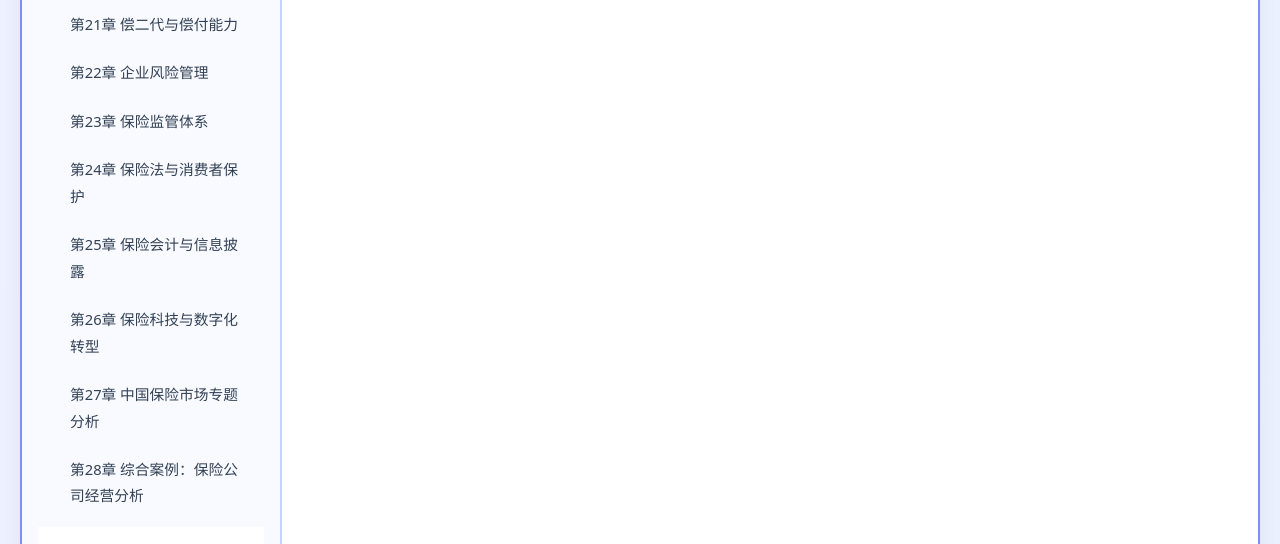
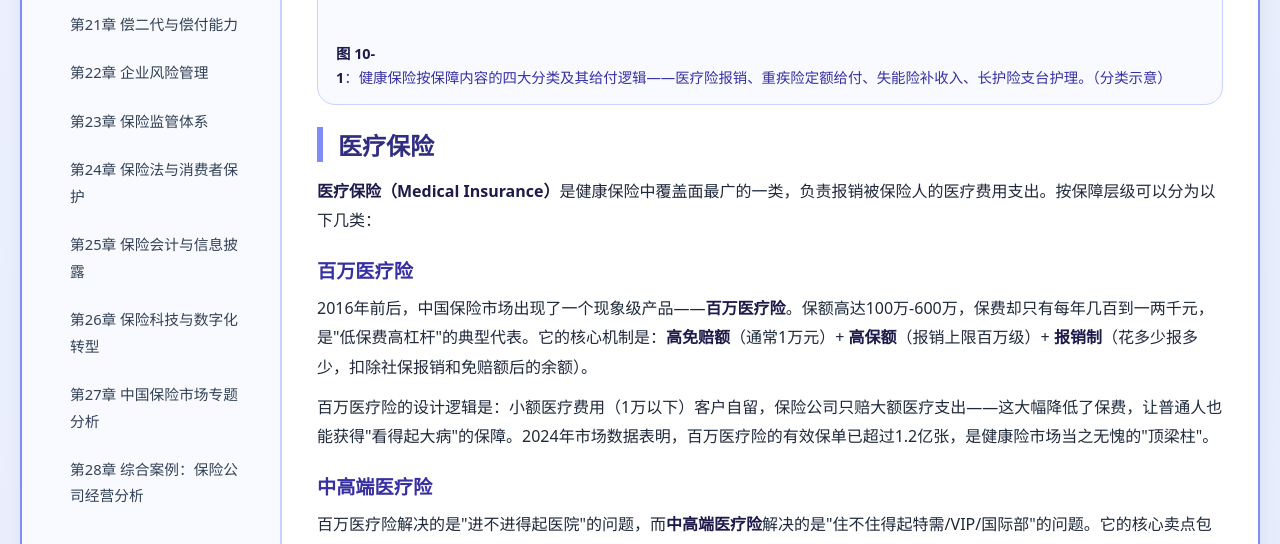
Before and after one commit to 1998x-stack/insurance-tutorial, a plain HTML site: page 10.html in a window 1280 px wide. Shown: the part 1144-1688 px from the top of the page. Drawn offline with Linux system fonts and the light colour scheme.

Commit message:
fix(insurance-tutorial): close ch10-12 sidebar with matching </nav> so main stays a sibling column

```diff
--- a/10.html
+++ b/10.html
@@ -10,7 +10,7 @@
 <a class="skip-link" href="#main">跳到正文</a>
 <div class="double-border">
 <div class="container">
-    <div class="sidebar">
+    <nav class="sidebar" aria-label="章节目录">
         <h3>🏥 课程目录</h3>
         <ul class="chapter-list">
             <li><a href="01.html">第1章 风险与风险管理</a></li>
```
Also changed, not shown: 11.html (+1 -1 lines), 12.html (+1 -1 lines).
